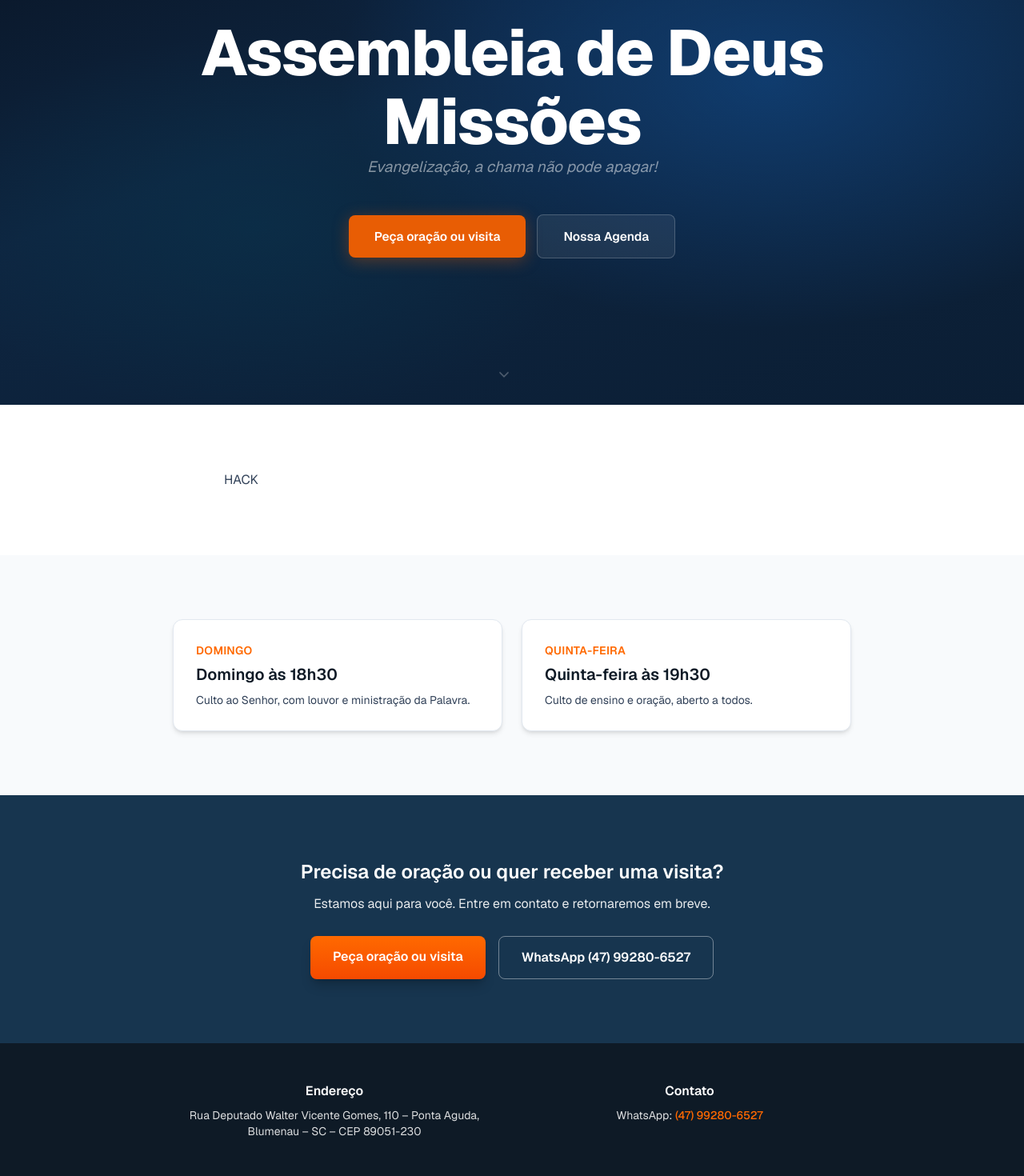
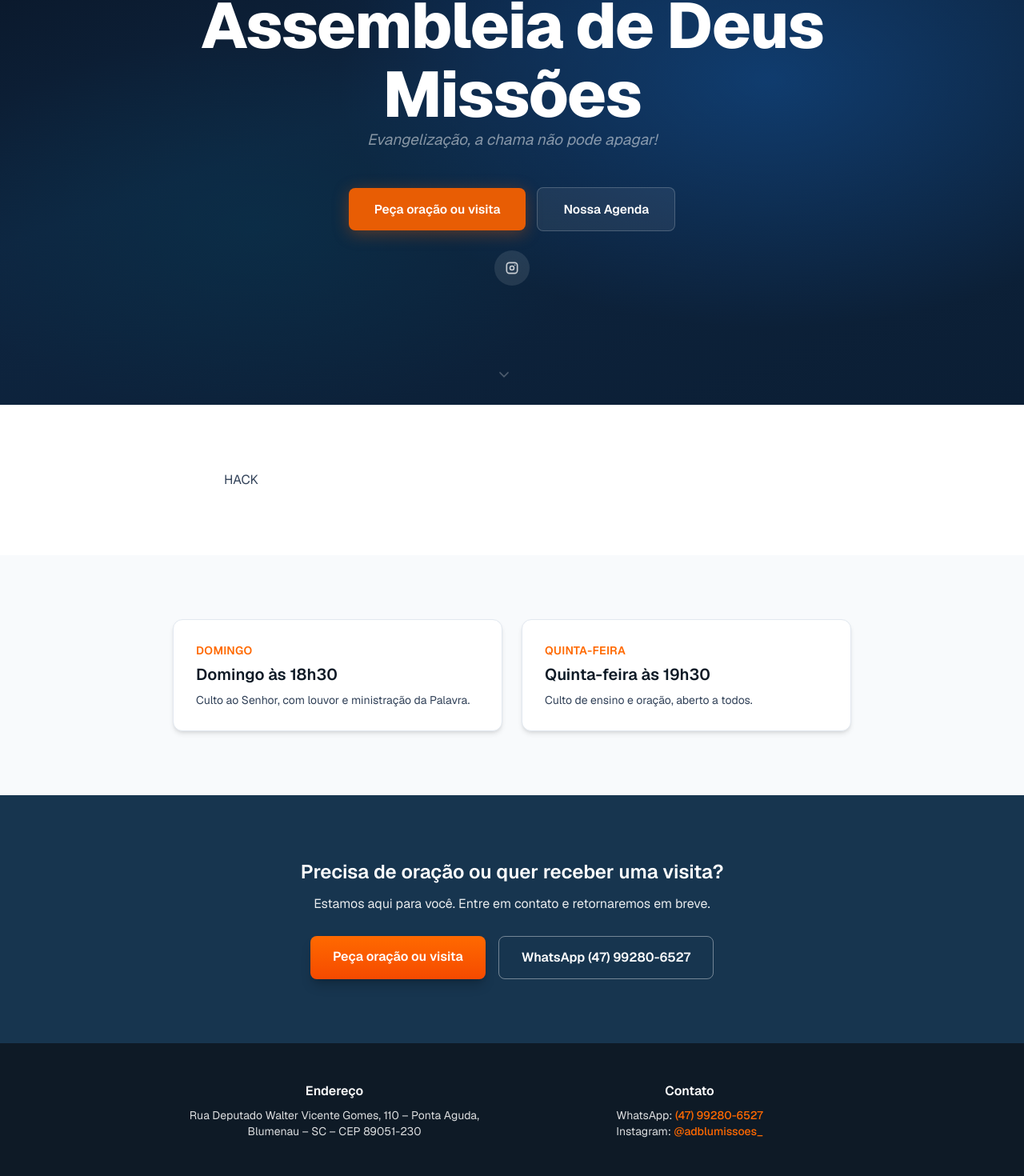
Before and after one commit to henzogabrielgutjahr77-adblu/site, a Next.js app: page / in a window 1280 px wide. Shown: the part 294-1764 px from the top of the page at 80% size. Built offline with nearby package versions, Linux system fonts and the light colour scheme.

Commit message:
Conteúdo atualizado via CMS

```diff
--- a/app/admin/actions.ts
+++ b/app/admin/actions.ts
@@ -22,9 +22,7 @@
   { key: "titulo_hero", label: "Título do hero" },
   { key: "local", label: "Local" },
   { key: "hero_imagem", label: "Imagem do hero (URL ou /uploads/…)" },
-  { key: "facebook", label: "Facebook (URL)" },
   { key: "instagram", label: "Instagram (URL)" },
-  { key: "youtube", label: "YouTube (URL)" },
   { key: "slogan", label: "Slogan" },
   { key: "descricao", label: "Descrição" },
   { key: "cta", label: "Botão CTA" },
--- a/app/admin/forms.tsx
+++ b/app/admin/forms.tsx
@@ -28,9 +28,7 @@
   { key: "titulo_hero", label: "Título do hero" },
   { key: "local", label: "Local" },
   { key: "hero_imagem", label: "Imagem do hero (URL ou /uploads/…)" },
-  { key: "facebook", label: "Facebook (URL)" },
   { key: "instagram", label: "Instagram (URL)" },
-  { key: "youtube", label: "YouTube (URL)" },
   { key: "slogan", label: "Slogan" },
   { key: "descricao", label: "Descrição" },
   { key: "cta", label: "Botão CTA" },
--- a/components/Hero.tsx
+++ b/components/Hero.tsx
@@ -1,6 +1,6 @@
 import Link from "next/link";
 import type { SiteConfig } from "@/lib/content";
-import { ChevronDownIcon, CompassIcon } from "@/components/icons";
+import { ChevronDownIcon, CompassIcon, InstagramIcon } from "@/components/icons";
 
 const HERO_BG = [
   "radial-gradient(ellipse 60% 60% at 75% 45%, rgba(18,80,150,0.55) 0%, transparent 70%)",
@@ -56,6 +56,18 @@
         </Link>
       </div>
 
+      {config.instagram && (
+        <a
+          href={config.instagram}
+          target="_blank"
+          rel="noopener noreferrer"
+          aria-label="Instagram"
+          className="mt-6 flex h-11 w-11 items-center justify-center rounded-full bg-white/10 text-white/75 transition-all hover:-translate-y-0.5 hover:bg-[#e85d04] hover:text-white"
+        >
+          <InstagramIcon className="h-5 w-5" />
+        </a>
+      )}
+
       <a
         href="#sobre"
         aria-label="Rolar para o conteúdo"
--- a/components/SiteFooter.tsx
+++ b/components/SiteFooter.tsx
@@ -25,6 +25,19 @@
             </p>
           )}
           {config.email && <p>E-mail: {config.email}</p>}
+          {config.instagram && (
+            <p>
+              Instagram:{" "}
+              <a
+                href={config.instagram}
+                target="_blank"
+                rel="noopener noreferrer"
+                className="font-medium text-accent transition-colors hover:text-orange-400 hover:underline"
+              >
+                @{config.instagram.replace(/\/+$/, "").split("/").pop()}
+              </a>
+            </p>
+          )}
         </div>
       </div>
       <div className="border-t border-white/10 py-4 text-center text-xs text-white/60">
--- a/content/site/config.yml
+++ b/content/site/config.yml
@@ -3,9 +3,7 @@
 titulo_hero: Assembleia de Deus Missões
 local: Blumenau — SC
 hero_imagem: ''
-facebook: ''
 instagram: https://www.instagram.com/adblumissoes_/
-youtube: ''
 slogan: Evangelização, a chama não pode apagar!
 descricao: Congregação da Assembleia de Deus em Blumenau, dedicada à evangelização e ao cuidado das pessoas. Venha nos visitar!
 cta: Peça oração ou visita
```
